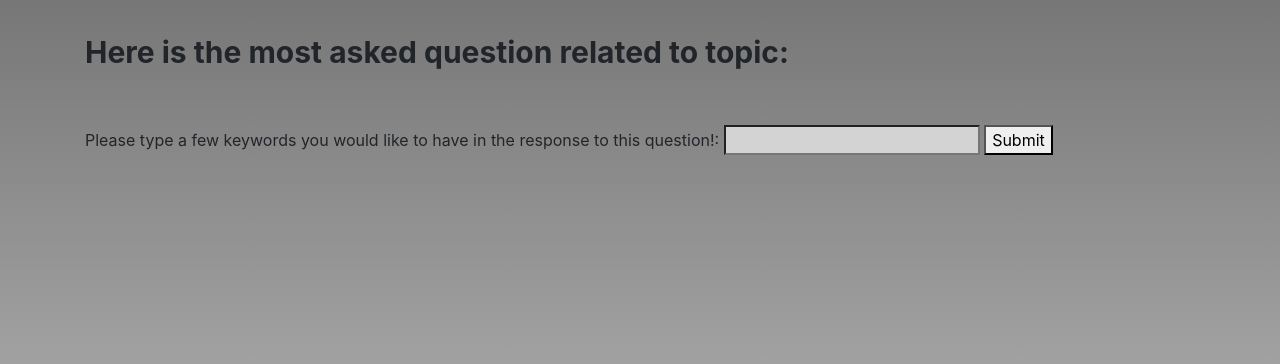
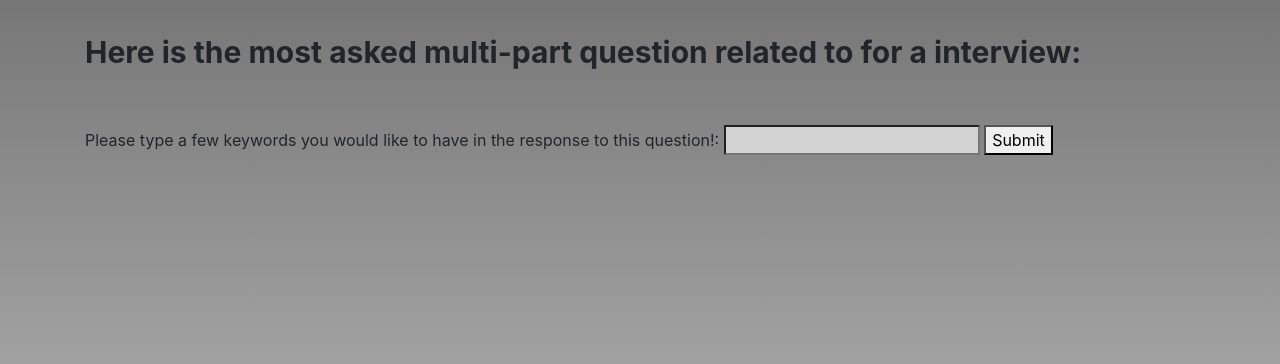
Before and after one commit to manhuang68/interview-proj, a Flask app: page /gptquestion in a window 1280 px wide. Shown: the part 56-420 px from the top of the page. Run offline with Flask 2, Linux system fonts and the light colour scheme; some libraries are stand-ins or nearby versions.

Commit message:
Adding the topic and position to go through page by page

```diff
--- a/server.py
+++ b/server.py
@@ -3,14 +3,14 @@
 from flask import render_template
 from flask import Response, request, jsonify
 import openai
-openai.api_key = "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"
+openai.api_key = "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"
 
 # Initialize Flask app
 app = Flask(__name__)
 
 position = ""
-field = ""
 topics_list = []
+top = ""
 question = ""
 keyws = ""
 response = ""
@@ -27,11 +27,11 @@
 
 @app.route('/topics')
 def topics():
-    return render_template('topics.html', topics=topics_list)
+    return render_template('topics.html', topics=topics_list, position=position)
 
 @app.route('/gptquestion')
 def gptquestion():
-    return render_template('gptquestion.html', question=question)
+    return render_template('gptquestion.html', question=question, topic=top, position=position)
 
 @app.route('/responsepage')
 def responsepage():
@@ -50,7 +50,6 @@
 @app.route('/question1', methods=['GET', 'POST'])
 def q1():
     global position
-    global field
     global topics_list
     data = request.get_json()
     position = data[0]
@@ -69,7 +68,7 @@
     global position
     data = request.get_json()
     top = data[0]
-    prompt = "Give 1 multi-part interview question about "+ top +" at a "+ position +" interview. Make the question detailed."
+    prompt = "Give 1 multi-part interview question about "+ top +" at a " + position + " interview. Make the question detailed."
     completion = openai.Completion.create(engine = "text-davinci-002", max_tokens = 256, prompt = prompt)
     question = completion.choices[0].text.strip()
     return jsonify(q=question)
--- a/static/gptquestion.js
+++ b/static/gptquestion.js
@@ -1,4 +1,10 @@
 $(document).ready(function () {
+    if(["a", "e", "i", "o", "u", "A", "E", "I", "O", "U"].includes(position[0])) {
+        $("#listtitle").html("Here is the most asked multi-part question related to " + topic + " for an " + position + " interview: ")
+    }
+    else {
+        $("#listtitle").html("Here is the most asked multi-part question related to " + topic + " for a " + position + " interview: ")
+    }
     $('#quest').append("<div>"+question+"</div>")
 
     $("#q3").click(function(e) {
--- a/static/topics.js
+++ b/static/topics.js
@@ -1,4 +1,10 @@
 $(document).ready(function () {
+    if(["a", "e", "i", "o", "u", "A", "E", "I", "O", "U"].includes(position[0])) {
+        $("#listtitle").html("Here is a list of potential topics for an " + position + " interview: ")
+    }
+    else {
+        $("#listtitle").html("Here is a list of potential topics for a " + position + " interview: ")
+    }
     for (var i = 0; i < topics.length; i++) {
         $('#topic').append("<div>"+topics[i]+"</div>")
     }
--- a/templates/gptquestion.html
+++ b/templates/gptquestion.html
@@ -4,11 +4,13 @@
 
 <script>
     let question = {{question|tojson}}
+    let topic = {{topic|tojson}}
+    let position = {{position|tojson}}
 </script>
 
 <script type="text/javascript" src="{{ url_for('static', filename = 'gptquestion.js') }}"></script>
     <body>
-        <div id = "listtitle">Here is the most asked question related to topic: </div>
+        <div id = "listtitle"></div>
         <div id="quest"></div>
         <div class="question3">
             <div>Please type a few keywords you would like to have in the response to this question!: <input type="text" id="keywords"> <button id="q3">Submit</button></div>
--- a/templates/topics.html
+++ b/templates/topics.html
@@ -4,11 +4,12 @@
 
 <script>
     let topics = {{topics|tojson}}
+    let position = {{position|tojson}}
 </script>
 
 <script type="text/javascript" src="{{ url_for('static', filename = 'topics.js') }}"></script>
     <body>
-        <div id = "listtitle">Here is a list of potential topics: </div>
+        <div id = "listtitle"></div>
         <div id="topic"></div>
         <div class="question2">
             <div>Please type the topic that interests you the most and prepare to practice related questions and get feedback (please type out the topic name and not the number!): <input type="text" id="topicq2"> <button id="q2">Submit</button></div>
```
